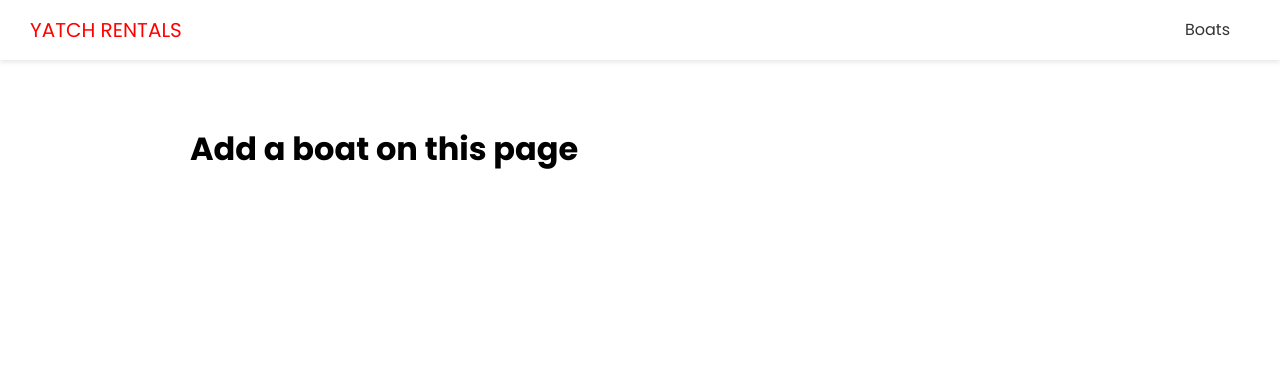
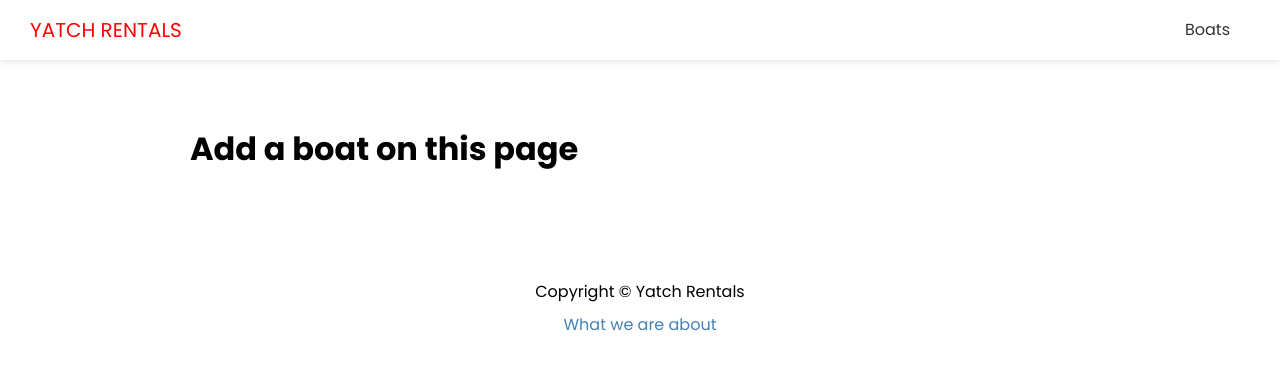
Before and after one commit to blksmth1725/Yatch_Rentals, a Next.js app in the folder yatch_rentals_frontend/: page /boats/add in a window 1280 px wide. Shown: the top 370 px of the page. Built offline with nearby package versions, Linux system fonts and the light colour scheme.

Commit message:
Creation of footer component that has copyright and link to about page

```diff
--- /dev/null
+++ b/yatch_rentals_frontend/components/Footer.js
@@ -0,0 +1,13 @@
+import Link from "next/link";
+import styles from "../styles/Footer.module.css";
+
+export default function Footer() {
+  return (
+    <footer className={styles.footer}>
+      <p>Copyright &copy; Yatch Rentals</p>
+      <p>
+        <Link href="/about">What we are about</Link>
+      </p>
+    </footer>
+  );
+}
--- a/yatch_rentals_frontend/components/Layout.js
+++ b/yatch_rentals_frontend/components/Layout.js
@@ -1,5 +1,6 @@
 import Head from "next/head";
 import Header from "./Header";
+import Footer from "./Footer";
 import styles from "../styles/Layout.module.css";
 
 export default function Layout({ title, keywords, description, children }) {
@@ -13,6 +14,7 @@
 
       <Header />
       <div className={styles.container}>{children}</div>
+      <Footer />
     </div>
   );
 }
--- /dev/null
+++ b/yatch_rentals_frontend/styles/Footer.module.css
@@ -0,0 +1,8 @@
+.footer {
+  margin: 100px 0 40px;
+  text-align: center;
+}
+
+.footer p {
+  margin: 5px 0;
+}
```
